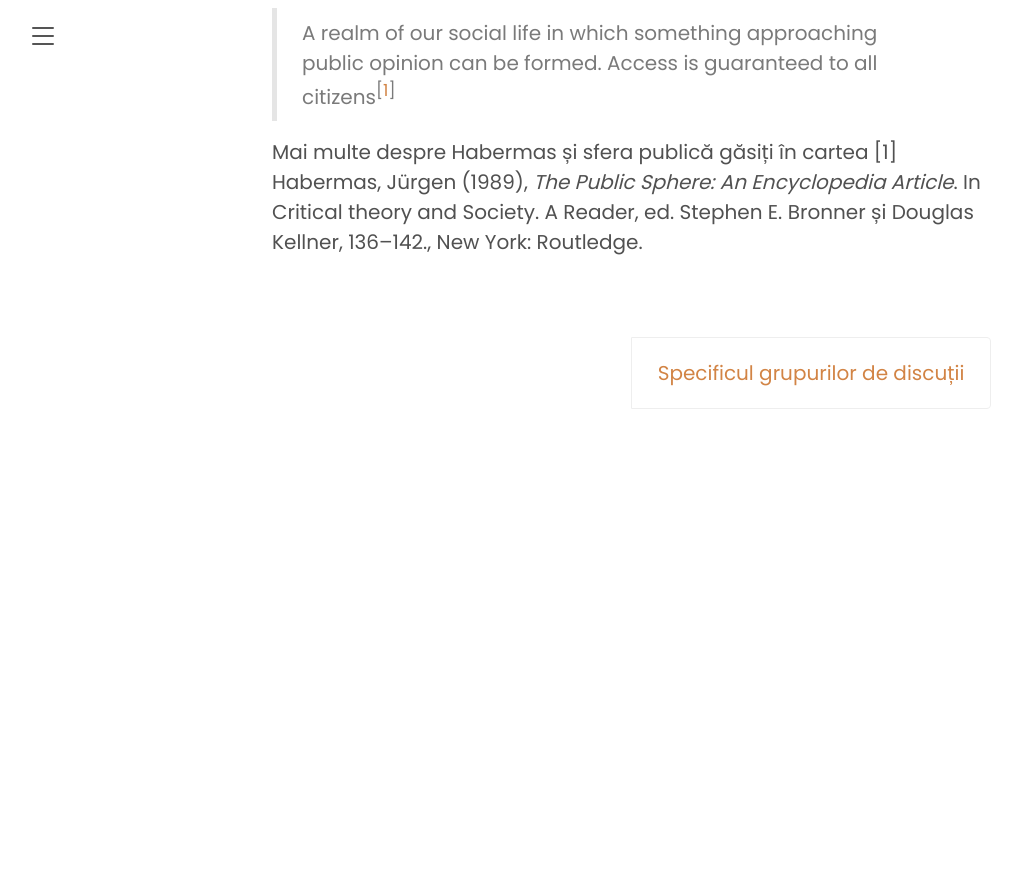
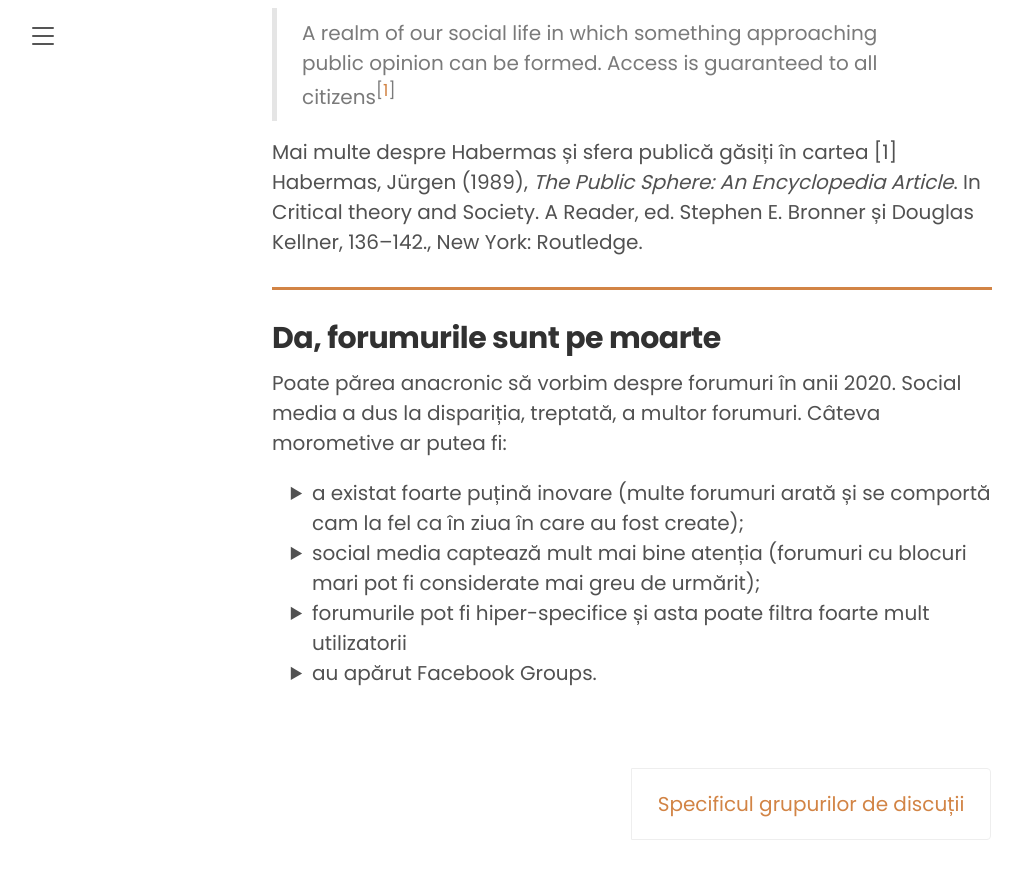
Before and after one commit to flavianana/flavianana.github.io, a Jekyll site: the page built from cursuri/forumuri-grupuri-discutii/forumuri.html, in a window 1280 px wide and 900 px high, scrolled down 1669 px. Shown: the top 879 px of the window, without its empty margins (8-1031 px from the left). Built offline with Jekyll 4.4.1, drawn with Linux system fonts in a browser that asks for light colours; nearby versions of some CDN libraries; comment, search, counter and statistics services are not loaded; before the commit the page ends 2138 px from its top, so only the background shows below that.

Commit message:
updated content forum course

```diff
--- a/cursuri/forumuri-grupuri-discutii/forumuri.html
+++ b/cursuri/forumuri-grupuri-discutii/forumuri.html
@@ -51,3 +51,16 @@ Care este echivalentul digital pentru următoarele trei situații?
   A realm of our social life in which something approaching public opinion can be formed. Access is guaranteed to all citizens<sup>[<a href="#nota1">1</a>]</sup>
 </blockquote>
 Mai multe despre Habermas și sfera publică găsiți în cartea [1] Habermas, Jürgen (1989), <em>The Public Sphere: An Encyclopedia Article</em>. In Critical theory and Society. A Reader, ed. Stephen E. Bronner și Douglas Kellner, 136–142., New York: Routledge.
+<hr>
+<h2>
+  Da, forumurile sunt pe moarte
+</h2>
+<p>
+  Poate părea anacronic să vorbim despre forumuri în anii 2020. Social media a dus la dispariția, treptată, a multor forumuri. Câteva morometive ar putea fi:
+</p>
+<ul>
+  <li>a existat foarte puțină inovare (multe forumuri arată și se comportă cam la fel ca în ziua în care au fost create);</li>
+  <li>social media captează mult mai bine atenția (forumuri cu blocuri mari pot fi considerate mai greu de urmărit);</li>
+  <li>forumurile pot fi hiper-specifice și asta poate filtra foarte mult utilizatorii</li>
+  <li>au apărut Facebook Groups.</li>
+</ul>
--- a/cursuri/forumuri-grupuri-discutii/motivatii.html
+++ b/cursuri/forumuri-grupuri-discutii/motivatii.html
@@ -22,7 +22,7 @@ next:
     <strong>Încredere</strong> (ex.: capacitatea de a rămâne la curent cu subiectele de interes)
   </li>
   <li>
-    </strong>Camaraderie </strong> (ex.: alungarea singurătății prin interacțiunea cu oameni cu interese asemănătoare)
+    <strong>Camaraderie </strong> (ex.: alungarea singurătății prin interacțiunea cu oameni cu interese asemănătoare)
   </li>
   <li>
     <strong>Inspirație</strong> (ex.: capacitatea de la face schimb de idei)
```
Also changed, not shown: other parts of cursuri/forumuri-grupuri-discutii/forumuri.html (+1 -1 lines).
